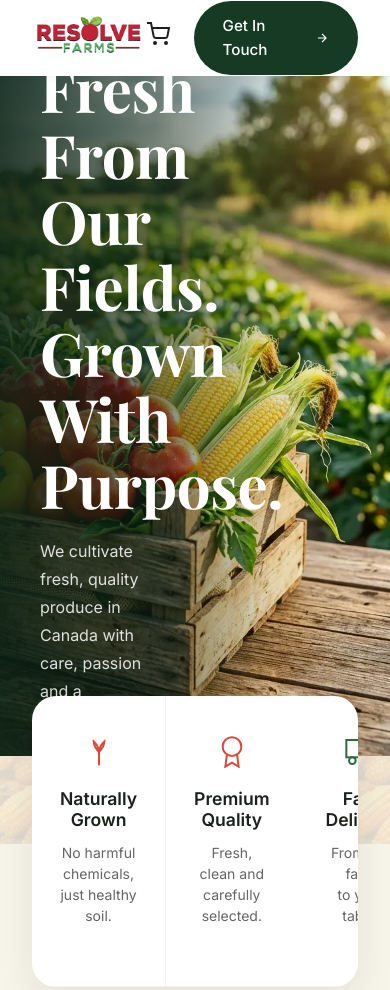
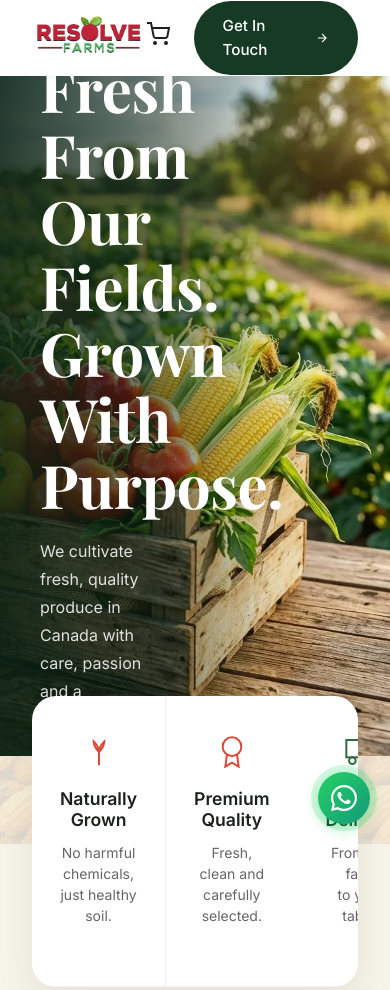
Before and after one commit to ojeniyigbenga166-glitch/Resolve-Farm, a website built with Vite: page index.html in a window 390 px wide. Shown: the top 990 px of the page. Built offline with nearby package versions, Linux system fonts and the light colour scheme.

Commit message:
feat: integrate premium floating WhatsApp widget and update footer social links

```diff
--- a/css/style.css
+++ b/css/style.css
@@ -1154,3 +1154,143 @@ img {
   color: #666;
   line-height: 1.6;
 }
+
+/* ==========================================================================
+   WhatsApp Floating Widget Styling
+   ========================================================================== */
+.whatsapp-widget {
+  position: fixed;
+  bottom: 30px;
+  right: 30px;
+  z-index: 9999;
+  display: flex;
+  align-items: center;
+}
+
+.whatsapp-btn {
+  position: relative;
+  display: flex;
+  align-items: center;
+  justify-content: center;
+  width: 60px;
+  height: 60px;
+  background: linear-gradient(135deg, #25D366 0%, #128C7E 100%);
+  color: #ffffff !important;
+  border-radius: 50%;
+  box-shadow: 0 4px 15px rgba(37, 211, 102, 0.4);
+  text-decoration: none;
+  transition: transform 0.3s cubic-bezier(0.175, 0.885, 0.32, 1.275), box-shadow 0.3s ease;
+  animation: wa-bounce-in 1s cubic-bezier(0.175, 0.885, 0.32, 1.275) both;
+}
+
+.whatsapp-btn:hover {
+  transform: scale(1.1) rotate(5deg);
+  box-shadow: 0 6px 20px rgba(37, 211, 102, 0.6);
+  color: #ffffff !important;
+}
+
+.whatsapp-icon-wrap {
+  display: flex;
+  align-items: center;
+  justify-content: center;
+  z-index: 2;
+}
+
+.whatsapp-icon-wrap svg {
+  display: block;
+}
+
+/* Pulse Ripple Animation */
+.whatsapp-pulse {
+  position: absolute;
+  top: 0;
+  left: 0;
+  width: 100%;
+  height: 100%;
+  border-radius: 50%;
+  background: #25D366;
+  opacity: 0.4;
+  z-index: 1;
+  animation: wa-pulse 2s infinite;
+}
+
+/* Tooltip Badge */
+.whatsapp-tooltip {
+  position: absolute;
+  right: 75px;
+  background-color: #1e2521;
+  color: #ffffff;
+  padding: 8px 16px;
+  border-radius: 20px;
+  font-family: 'Inter', sans-serif;
+  font-size: 14px;
+  font-weight: 500;
+  white-space: nowrap;
+  box-shadow: 0 4px 10px rgba(0, 0, 0, 0.15);
+  opacity: 0;
+  transform: translateX(10px);
+  pointer-events: none;
+  transition: opacity 0.3s ease, transform 0.3s ease;
+}
+
+.whatsapp-btn:hover .whatsapp-tooltip {
+  opacity: 1;
+  transform: translateX(0);
+}
+
+/* Entry Animation */
+@keyframes wa-bounce-in {
+  0% {
+    opacity: 0;
+    transform: scale(0.3);
+  }
+  50% {
+    opacity: 0.9;
+    transform: scale(1.1);
+  }
+  80% {
+    transform: scale(0.9);
+  }
+  100% {
+    opacity: 1;
+    transform: scale(1);
+  }
+}
+
+/* Pulse Ripple Animation */
+@keyframes wa-pulse {
+  0% {
+    transform: scale(1);
+    opacity: 0.4;
+  }
+  70% {
+    transform: scale(1.5);
+    opacity: 0;
+  }
+  100% {
+    transform: scale(1);
+    opacity: 0;
+  }
+}
+
+/* Responsive Overrides */
+@media screen and (max-width: 767px) {
+  .whatsapp-widget {
+    bottom: 20px;
+    right: 20px;
+  }
+
+  .whatsapp-btn {
+    width: 52px;
+    height: 52px;
+  }
+
+  .whatsapp-btn svg {
+    width: 26px;
+    height: 26px;
+  }
+
+  .whatsapp-tooltip {
+    display: none; /* Hide tooltip on mobile to avoid overlapping */
+  }
+}
--- a/js/main.js
+++ b/js/main.js
@@ -15,6 +15,7 @@ import './animations.js';
 import './testimonials.js';
 import './navigation.js';
 import './cart-badge.js';
+import './whatsapp.js';
 
 document.addEventListener('DOMContentLoaded', () => {
   console.log('RESOLVEFARM Application Initialized');
--- /dev/null
+++ b/js/whatsapp.js
@@ -0,0 +1,74 @@
+/**
+ * RESOLVEFARM - WhatsApp Floating Widget Module
+ * Dynamically injects a premium floating WhatsApp button at the bottom-right of the site,
+ * and updates any empty/placeholder WhatsApp links in the footer to point to the active WhatsApp number.
+ */
+
+class WhatsAppWidget {
+  constructor(phoneNumber = '15146297097') {
+    this.phoneNumber = phoneNumber;
+    this.init();
+  }
+
+  init() {
+    // 1. Inject the floating WhatsApp widget
+    this.createWidget();
+
+    // 2. Update existing WhatsApp links in the footer/social areas
+    this.updateFooterLinks();
+  }
+
+  createWidget() {
+    // Prevent duplicate injections
+    if (document.getElementById('whatsapp-floating-widget')) return;
+
+    const widget = document.createElement('div');
+    widget.id = 'whatsapp-floating-widget';
+    widget.className = 'whatsapp-widget';
+
+    // Premium WhatsApp icon (SVG)
+    const svgIcon = `
+      <svg viewBox="0 0 24 24" width="30" height="30" fill="currentColor">
+        <path d="M17.472 14.382c-.297-.149-1.758-.867-2.03-.967-.273-.099-.471-.148-.67.15-.197.297-.767.966-.94 1.164-.173.199-.347.223-.644.075-.297-.15-1.255-.463-2.39-1.475-.883-.788-1.48-1.761-1.653-2.059-.173-.297-.018-.458.13-.606.134-.133.298-.347.446-.521.151-.172.2-.296.3-.495.099-.198.05-.372-.025-.521-.075-.148-.669-1.611-.916-2.206-.242-.579-.487-.501-.669-.51l-.57-.01c-.198 0-.52.074-.792.372s-1.04 1.016-1.04 2.479 1.065 2.876 1.213 3.074c.149.198 2.095 3.2 5.076 4.487.709.306 1.263.489 1.694.626.712.226 1.36.194 1.872.118.571-.085 1.758-.719 2.006-1.413.248-.695.248-1.29.173-1.414-.074-.124-.272-.198-.57-.347z"/>
+        <path d="M12 0C5.373 0 0 5.373 0 12c0 2.115.551 4.101 1.517 5.832L0 24l6.335-1.485C8.016 23.46 9.957 24 12 24c6.627 0 12-5.373 12-12S18.627 0 12 0zm0 22c-1.805 0-3.561-.476-5.111-1.378l-.367-.212-3.793.889.907-3.694-.233-.377A9.955 9.955 0 012 12C2 6.486 6.486 2 12 2s10 4.486 10 10-4.486 10-10 10z"/>
+      </svg>
+    `;
+
+    const message = encodeURIComponent("Hello RESOLVEFARM, I'm visiting your website and would like to make an inquiry.");
+    const waUrl = `https://wa.me/${this.phoneNumber}?text=${message}`;
+
+    widget.innerHTML = `
+      <a href="${waUrl}"
+         target="_blank"
+         rel="noopener noreferrer"
+         class="whatsapp-btn"
+         aria-label="Chat with us on WhatsApp">
+        <span class="whatsapp-pulse"></span>
+        <span class="whatsapp-icon-wrap">${svgIcon}</span>
+        <span class="whatsapp-tooltip">Chat with us</span>
+      </a>
+    `;
+
+    document.body.appendChild(widget);
+  }
+
+  updateFooterLinks() {
+    const message = encodeURIComponent("Hello RESOLVEFARM, I'm visiting your website and would like to make an inquiry.");
+    const waUrl = `https://wa.me/${this.phoneNumber}?text=${message}`;
+
+    // Find all social icons / footer links that target WhatsApp and point to the real link
+    const waLinks = document.querySelectorAll('a[aria-label="WhatsApp"], a[href*="whatsapp"], a[href*="wa.me"]');
+    waLinks.forEach(link => {
+      link.href = waUrl;
+      link.setAttribute('target', '_blank');
+      link.setAttribute('rel', 'noopener noreferrer');
+    });
+  }
+}
+
+// Auto-initialize
+if (document.readyState === 'loading') {
+  document.addEventListener('DOMContentLoaded', () => new WhatsAppWidget());
+} else {
+  new WhatsAppWidget();
+}
```
